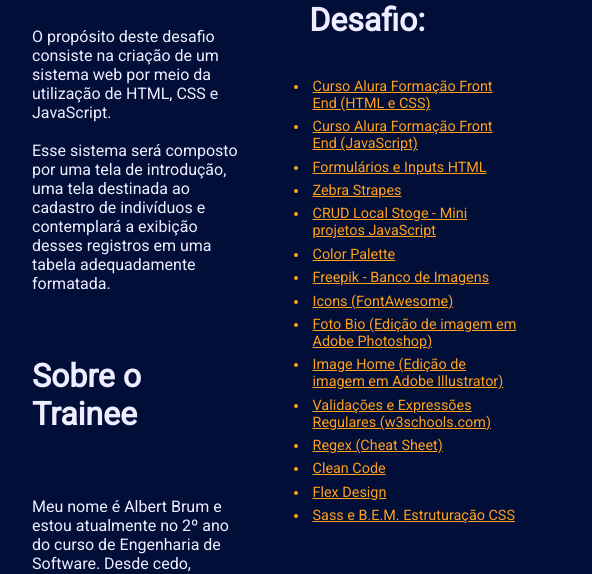
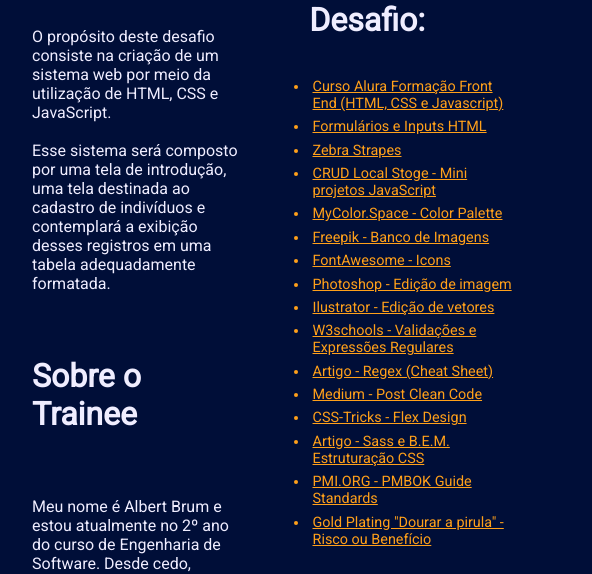
Before and after one commit to albertbrum/treinamento-desafio-01, a plain HTML site: page about.html in a window 1280 px wide. Shown: the part 253-827 px from the top of the page, 224-816 px from the left. Drawn offline with Linux system fonts and the light colour scheme.

```diff
--- a/about.html
+++ b/about.html
@@ -38,21 +38,22 @@
             <ul>
                 <h2 class="presentation__content__title">Referências de Estudo para Resolução do Desafio:</h1>
                 <br><br>
-                <li><a href="https://www.alura.com.br/cursos-online-front-end">Curso Alura Formação Front End (HTML e CSS)</a></li>
-                <li><a href="https://www.alura.com.br/cursos-online-front-end">Curso Alura Formação Front End (JavaScript)</a></li>
-                <li><a href="https://developer.mozilla.org/pt-BR/docs/Web/HTML/Element/input">Formulários e Inputs HTML</a></li>
-                <li><a href="https://www.w3schools.com/howto/tryit.asp?filename=tryhow_css_table_zebra">Zebra Strapes</a></li>
-                <li><a href="https://www.youtube.com/watch?v=_HEIqE_qqbQ&t=1228s">CRUD Local Stoge - Mini projetos JavaScript</a></li>
-                <li><a href="https://mycolor.space/?hex=%23000E38&sub=1">Color Palette</a></li>
-                <li><a href="https://br.freepik.com">Freepik - Banco de Imagens</a></li>
-                <li><a href="https://fontawesome.com/">Icons (FontAwesome)</a></li>
-                <li><a href="https://www.adobe.com/br/creativecloud.html">Foto Bio (Edição de imagem em Adobe Photoshop)</a></li>
-                <li><a href="https://www.adobe.com/br/creativecloud.html">Image Home (Edição de imagem em Adobe Illustrator)</a></li>
-                <li><a href="https://www.w3schools.com/howto">Validações e Expressões Regulares (w3schools.com)</a></li>
-                <li><a href="https://github.com/alexandreservian/regex-cheat-sheet">Regex (Cheat Sheet)</a></li>
-                <li><a href="https://medium.com/desenvolvendo-com-paixao/1-clean-code-o-que-%C3%A9-porque-usar-1e4f9f4454c6">Clean Code</a></li>
-                <li><a href="https://css-tricks.com/snippets/css/a-guide-to-flexbox/">Flex Design</a></li>
-                <li><a href="https://desenvolvimentoparaweb.com/css/bem/">Sass e B.E.M. Estruturação CSS</a></li>
+                <li><a href="https://www.alura.com.br/cursos-online-front-end" target="_blank">Curso Alura Formação Front End (HTML, CSS e Javascript)</a></li>
+                <li><a href="https://developer.mozilla.org/pt-BR/docs/Web/HTML/Element/input" target="_blank">Formulários e Inputs HTML</a></li>
+                <li><a href="https://www.w3schools.com/howto/tryit.asp?filename=tryhow_css_table_zebra" target="_blank">Zebra Strapes</a></li>
+                <li><a href="https://www.youtube.com/watch?v=_HEIqE_qqbQ&t=1228s" target="_blank">CRUD Local Stoge - Mini projetos JavaScript</a></li>
+                <li><a href="https://mycolor.space/?hex=%23000E38&sub=1" target="_blank">MyColor.Space - Color Palette</a></li>
+                <li><a href="https://br.freepik.com" target="_blank">Freepik - Banco de Imagens</a></li>
+                <li><a href="https://fontawesome.com/" target="_blank">FontAwesome - Icons</a></li>
+                <li><a href="https://www.adobe.com/br/creativecloud.html" target="_blank">Photoshop - Edição de imagem</a></li>
+                <li><a href="https://www.adobe.com/br/creativecloud.html" target="_blank">Ilustrator - Edição de vetores</a></li>
+                <li><a href="https://www.w3schools.com/howto" target="_blank">W3schools - Validações e Expressões Regulares</a></li>
+                <li><a href="https://github.com/alexandreservian/regex-cheat-sheet" target="_blank">Artigo - Regex (Cheat Sheet)</a></li>
+                <li><a href="https://medium.com/desenvolvendo-com-paixao/1-clean-code-o-que-%C3%A9-porque-usar-1e4f9f4454c6" target="_blank">Medium - Post Clean Code</a></li>
+                <li><a href="https://css-tricks.com/snippets/css/a-guide-to-flexbox/" target="_blank">CSS-Tricks - Flex Design</a></li>
+                <li><a href="https://desenvolvimentoparaweb.com/css/bem/" target="_blank">Artigo - Sass e B.E.M. Estruturação CSS</a></li>
+                <li><a href="https://www.pmi.org/pmbok-guide-standards/foundational/pmbok" target="_blank">PMI.ORG - PMBOK Guide Standards</a></li>
+                <li><a href="https://artia.com/blog/gold-plating-um-risco-ou-beneficio-ao-seu-cliente-entenda/" target="_blank">Gold Plating "Dourar a pirula" - Risco ou Benefício</a></li>
             </ul>
         </section>
         <section class="presentation__content presentation__links">
@@ -64,7 +65,7 @@
                     <img src="./assets/github.svg">
                     Github
                 </a>
-                <a class="presentation__links__navigation" href="https://linkedin.com/in/albertbrum">
+                <a class="presentation__links__navigation" href="https://www.linkedin.com/in/albert-brum-2b022773/">
                     <img src="./assets/linkedin.svg">
                     linkedin
                 </a>
```
Also changed, not shown: app-register-people.html (+2 -2 lines), js/main.js (+24 -22 lines).
